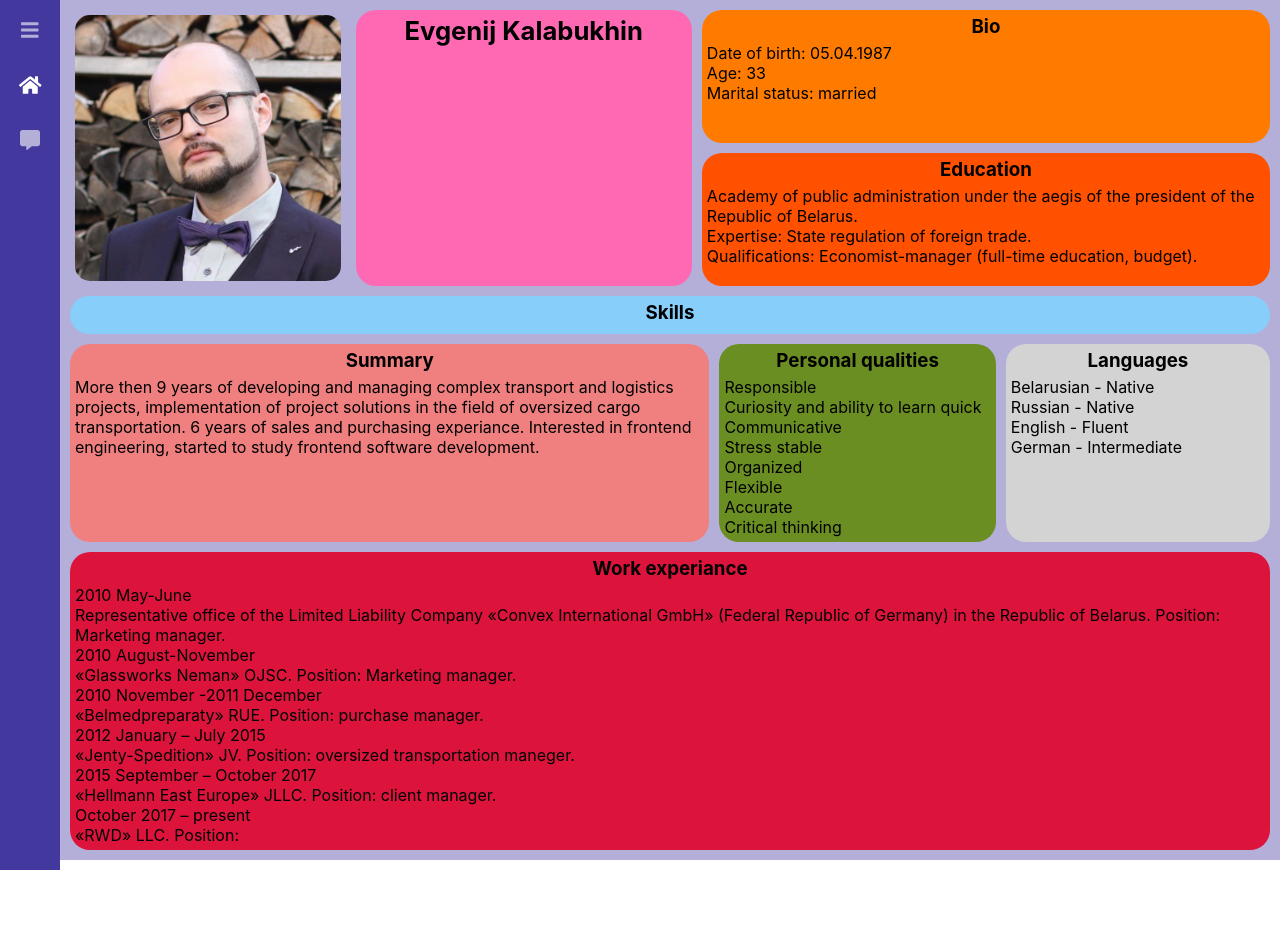
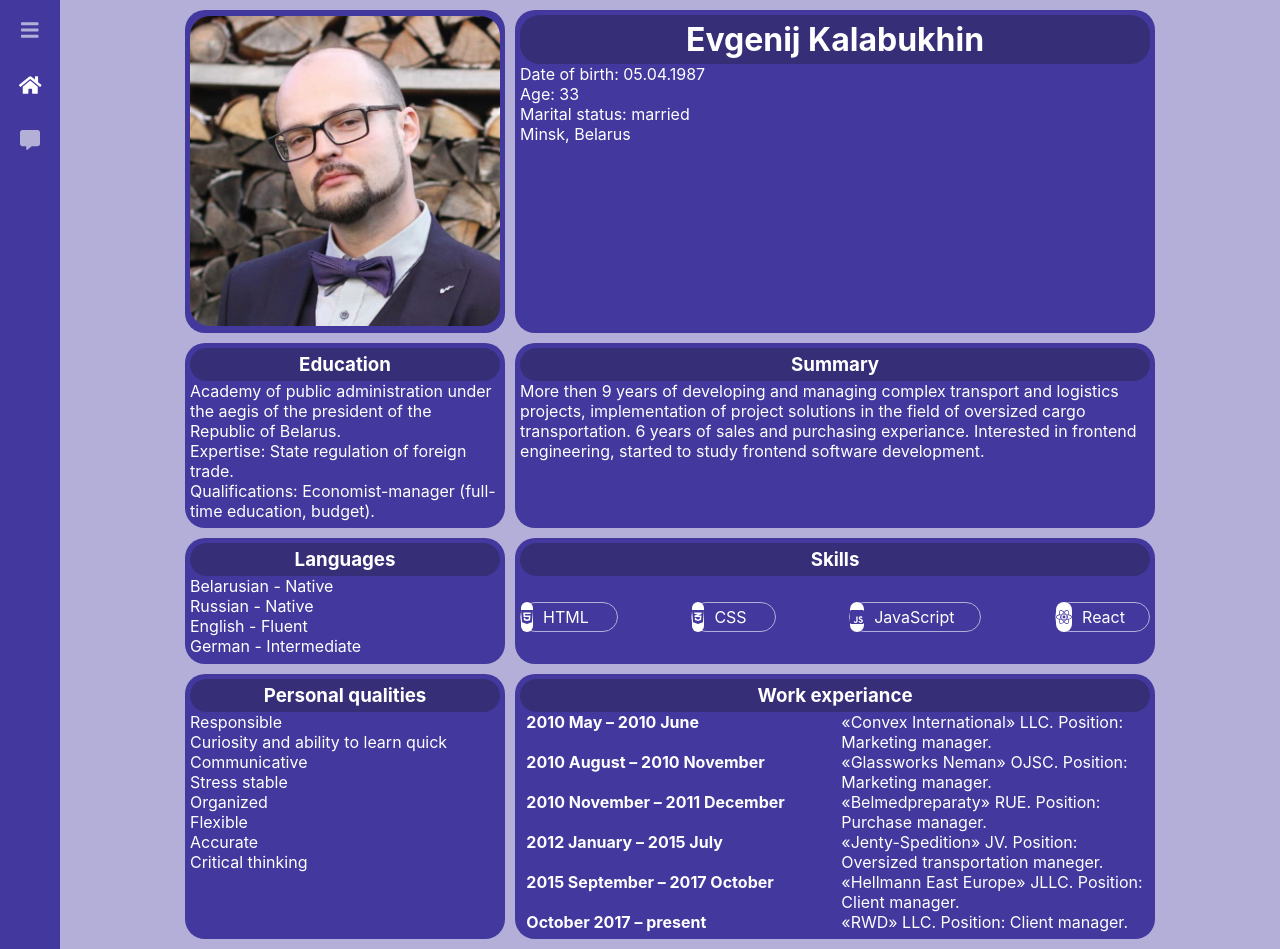
Before and after one commit to EK-machine/promo, a React (Create React App) app: page / in a window 1280 px wide. Before the commit the page ends 870 px from the top, so only its background shows below. Built offline with nearby package versions, Linux system fonts and the light colour scheme.

Commit message:
changed layout and styling of hopage

```diff
--- a/src/App.jsx
+++ b/src/App.jsx
@@ -1,11 +1,11 @@
 import React from 'react';
 import './App.css';
-import PageContainer from './pages/PagesContainer';
+import PagesContainer from './pages/PagesContainer';
 
 function App() {
   return (
     <div className="App">
-      <PageContainer />
+      <PagesContainer />
     </div>
   );
 }
--- a/src/components/sidebar.css
+++ b/src/components/sidebar.css
@@ -2,7 +2,7 @@
   top: 0;
   left: 0;
   background-color: var(--background-color);
-  color: var(--sidebar-text-color);
+  color: var(--active-color);
   text-align: left;
   height: 100%;
   overflow: hidden;
--- a/src/index.css
+++ b/src/index.css
@@ -3,13 +3,6 @@ body {
   font-family: -apple-system, BlinkMacSystemFont, 'Segoe UI', 'Roboto', 'Oxygen',
     'Ubuntu', 'Cantarell', 'Fira Sans', 'Droid Sans', 'Helvetica Neue',
     sans-serif;
-  -webkit-font-smoothing: antialiased;
-  -moz-osx-font-smoothing: grayscale;
-}
-
-code {
-  font-family: source-code-pro, Menlo, Monaco, Consolas, 'Courier New',
-    monospace;
 }
 
 .App {
--- a/src/pages/HomePage.jsx
+++ b/src/pages/HomePage.jsx
@@ -1,23 +1,29 @@
 import React from 'react';
-import './pages.css';
+import './homepage.css';
+import {
+  faHtml5,
+  faCss3Alt,
+  faJsSquare,
+  faReact,
+} from '@fortawesome/free-brands-svg-icons';
+import { FontAwesomeIcon } from '@fortawesome/react-fontawesome';
 
 function HomePage() {
   return (
+    <div className="home__page">
       <div className="home__container">
-      <img
-        className="home__avatar home__page-item"
-        src="/images/avatar.jpg"
-        alt="EKface"
-      />
-      <h1 className="home__name  home__page-item">Evgenij Kalabukhin</h1>
-      <div className="home__bio-education home__page-item">
-        <div className="home__bio-container">
-          <h3 className="home__h3">Bio</h3>
+        <div className="home__avatar home__page-item">
+          <img src="/images/avatar.jpg" alt="EK" />
+        </div>
+        <div className="home__main-data home__page-item">
+          <h1 className="home__name">Evgenij Kalabukhin</h1>
           <p className="home__paragraph">Date of birth: 05.04.1987</p>
           <p className="home__paragraph">Age: 33 </p>
           <p className="home__paragraph">Marital status: married</p>
+          <p className="home__paragraph">Minsk, Belarus</p>
         </div>
-        <div className="home__education-container">
+
+        <div className="home__education-container home__page-item">
           <h3 className="home__h3">Education</h3>
           <p className="home__paragraph">
             Academy of public administration under the aegis of the president of
@@ -30,10 +36,7 @@ function HomePage() {
             Qualifications: Economist-manager (full-time education, budget).
           </p>
         </div>
-      </div>
-      <div className="home__skills-container home__page-item">
-        <h3 className="home__h3">Skills</h3>
-      </div>
+
         <div className="home__summary-container home__page-item">
           <h3 className="home__h3">Summary</h3>
           <p className="home__paragraph">
@@ -44,10 +47,51 @@ function HomePage() {
             frontend software development.
           </p>
         </div>
+
+        <div className="home__languages-container home__page-item">
+          <h3 className="home__h3">Languages</h3>
+          <p className="home__paragraph">Belarusian - Native</p>
+          <p className="home__paragraph">Russian - Native</p>
+          <p className="home__paragraph">English - Fluent</p>
+          <p className="home__paragraph">German - Intermediate</p>
+        </div>
+
+        <div className="home__skills-container home__page-item">
+          <h3 className="home__h3">Skills</h3>
+          <div className="home__chips-container">
+            <div className="chip">
+              <div className="chip-icon">
+                <FontAwesomeIcon icon={faHtml5} />
+              </div>
+              <div className="chip-text">HTML</div>
+            </div>
+            <div className="chip">
+              <div className="chip-icon">
+                <FontAwesomeIcon icon={faCss3Alt} />
+              </div>
+              <div className="chip-text">CSS</div>
+            </div>
+            <div className="chip">
+              <div className="chip-icon">
+                <FontAwesomeIcon icon={faJsSquare} />
+              </div>
+              <div className="chip-text">JavaScript</div>
+            </div>
+            <div className="chip">
+              <div className="chip-icon">
+                <FontAwesomeIcon icon={faReact} />
+              </div>
+              <div className="chip-text">React</div>
+            </div>
+          </div>
+        </div>
+
         <div className="home__qualities home__page-item">
           <h3 className="home__h3">Personal qualities</h3>
           <p className="home__paragraph">Responsible</p>
-        <p className="home__paragraph">Curiosity and ability to learn quick</p>
+          <p className="home__paragraph">
+            Curiosity and ability to learn quick
+          </p>
           <p className="home__paragraph">Communicative</p>
           <p className="home__paragraph">Stress stable</p>
           <p className="home__paragraph">Organized</p>
@@ -55,51 +99,58 @@ function HomePage() {
           <p className="home__paragraph">Accurate</p>
           <p className="home__paragraph">Critical thinking</p>
         </div>
-      <div className="home__languages-container home__page-item">
-        <h3 className="home__h3">Languages</h3>
-        <p className="home__paragraph">Belarusian - Native</p>
-        <p className="home__paragraph">Russian - Native</p>
-        <p className="home__paragraph">English - Fluent</p>
-        <p className="home__paragraph">German - Intermediate</p>
-      </div>
+
         <div className="home__experiance-container  home__page-item">
           <h3 className="home__h3">Work experiance</h3>
-        <p className="home__paragraph home__experiance-item">2010 May-June</p>
-        <p className="home__paragraph home__experiance-item">
-          Representative office of the Limited Liability Company «Convex
-          International GmbH» (Federal Republic of Germany) in the Republic of
-          Belarus. Position: Marketing manager.
+          <div className="home__experiance-item">
+            <p className="home__paragraph home__experiance-item-1">
+              2010 May – 2010 June
             </p>
-        <p className="home__paragraph home__experiance-item">
-          2010 August-November
+            <p className="home__paragraph home__experiance-item-2">
+              «Convex International» LLC. Position: Marketing manager.
             </p>
-        <p className="home__paragraph home__experiance-item">
+          </div>
+          <div className="home__experiance-item">
+            <p className="home__paragraph home__experiance-item-1">
+              2010 August – 2010 November
+            </p>
+            <p className="home__paragraph home__experiance-item-2">
               «Glassworks Neman» OJSC. Position: Marketing manager.
             </p>
-        <p className="home__paragraph home__experiance-item">
-          2010 November -2011 December
+          </div>
+          <div className="home__experiance-item">
+            <p className="home__paragraph home__experiance-item-1">
+              2010 November – 2011 December
             </p>
-        <p className="home__paragraph home__experiance-item">
-          «Belmedpreparaty» RUE. Position: purchase manager.
+            <p className="home__paragraph home__experiance-item-2">
+              «Belmedpreparaty» RUE. Position: Purchase manager.
             </p>
-        <p className="home__paragraph home__experiance-item">
-          2012 January – July 2015
+          </div>
+          <div className="home__experiance-item">
+            <p className="home__paragraph home__experiance-item-1">
+              2012 January – 2015 July
             </p>
-        <p className="home__paragraph home__experiance-item">
-          «Jenty-Spedition» JV. Position: oversized transportation maneger.
+            <p className="home__paragraph home__experiance-item-2">
+              «Jenty-Spedition» JV. Position: Oversized transportation maneger.
             </p>
-        <p className="home__paragraph home__experiance-item">
-          2015 September – October 2017
+          </div>
+          <div className="home__experiance-item">
+            <p className="home__paragraph home__experiance-item-1">
+              2015 September – 2017 October
             </p>
-        <p className="home__paragraph home__experiance-item">
-          «Hellmann East Europe» JLLC. Position: client manager.
+            <p className="home__paragraph home__experiance-item-2">
+              «Hellmann East Europe» JLLC. Position: Client manager.
             </p>
-        <p className="home__paragraph home__experiance-item">
+          </div>
+          <div className="home__experiance-item">
+            <p className="home__paragraph home__experiance-item-1">
               October 2017 – present
             </p>
-        <p className="home__paragraph home__experiance-item">
-          «RWD» LLC. Position:{' '}
+            <p className="home__paragraph home__experiance-item-2">
+              «RWD» LLC. Position: Client manager.
             </p>
+          </div>
+        </div>
       </div>
     </div>
   );
--- a/src/pages/PagesContainer.jsx
+++ b/src/pages/PagesContainer.jsx
@@ -1,7 +1,7 @@
 import React from 'react';
 import { BrowserRouter, Route, Switch } from 'react-router-dom';
 import Sidebar from '../components/Sidebar';
-import './pages.css';
+import './pagescontainer.css';
 import HomePage from './HomePage';
 import CommentPage from './CommentPage';
 import NotFoundPage from './NotFoundPage';
--- /dev/null
+++ b/src/pages/homepage.css
@@ -0,0 +1,238 @@
+.home__page {
+  color: var(--active-color);
+  font-family: -apple-system, BlinkMacSystemFont, 'Segoe UI', 'Roboto', 'Oxygen',
+    'Ubuntu', 'Cantarell', 'Fira Sans', 'Droid Sans', 'Helvetica Neue',
+    sans-serif;
+  padding: 5px;
+  background-color: rgb(179 175 216);
+  display: flex;
+  justify-content: center;
+  height: 100%;
+}
+
+.home__container {
+  display: flex;
+  flex-direction: row;
+  justify-content: stretch;
+  flex-wrap: wrap;
+  width: 980px;
+}
+
+.home__page-item {
+  border-radius: 20px;
+  margin: 5px;
+  padding: 5px;
+}
+
+.home__avatar {
+  background-color: var(--background-color);
+  overflow: hidden;
+  display: flex;
+  justify-content: center;
+  align-items: center;
+  flex-basis: 31%;
+  flex-grow: 1;
+  flex-shrink: 2;
+  order: -1;
+}
+
+.home__avatar img {
+  border-radius: 20px;
+  max-width: 100%;
+  max-height: 100%;
+  display: block;
+}
+
+.home__name {
+  text-align: center;
+  background-color: var(--background-hover-color);
+  border-radius: 20px;
+  margin: 0;
+  padding: 5px;
+}
+
+.home__main-data {
+  background-color: var(--background-color);
+  flex-basis: 63%;
+  flex-grow: 2;
+  flex-shrink: 1;
+  order: 0;
+  text-align: left;
+}
+
+.home__education-container {
+  background-color: var(--background-color);
+  flex-basis: 31%;
+  flex-grow: 1;
+  flex-shrink: 2;
+  order: 1;
+}
+
+.home__summary-container {
+  background-color: var(--background-color);
+  flex-basis: 63%;
+  flex-grow: 2;
+  flex-shrink: 1;
+  order: 2;
+}
+
+.home__languages-container {
+  background-color: var(--background-color);
+  flex-basis: 31%;
+  flex-grow: 1;
+  flex-shrink: 2;
+  order: 3;
+}
+
+.home__skills-container {
+  background-color: var(--background-color);
+  flex-basis: 63%;
+  flex-grow: 2;
+  flex-shrink: 1;
+  order: 4;
+  display: flex;
+  flex-direction: column;
+}
+
+.home__chips-container {
+  display: flex;
+  flex-wrap: wrap;
+  justify-content: space-between;
+  align-content: center;
+  flex-grow: 1;
+}
+
+.chip {
+  background-color: var(--background-color);
+  margin-right: 5px;
+  flex-shrink: 1;
+  height: 30px;
+  border-radius: 15px;
+  box-sizing: border-box;
+  border: 1px solid rgb(179 175 216);
+  display: inline-flex;
+  justify-content: flex-start;
+  align-items: center;
+}
+
+.chip:last-child {
+  margin-right: 0px;
+}
+
+.chip:hover {
+  background-color: var(--background-hover-color);
+  cursor: pointer;
+}
+
+.chip-icon {
+  width: 30px;
+  height: 30px;
+  border-radius: 15px;
+  margin-right: 10px;
+  background-color: var(--active-color);
+  flex-basis: content;
+  display: flex;
+  justify-content: center;
+  align-items: center;
+  color: var(--background-color);
+}
+
+.chip-text {
+  margin-right: 10px;
+  flex-basis: content;
+  display: flex;
+  justify-content: center;
+  align-items: center;
+}
+
+.home__qualities {
+  background-color: var(--background-color);
+  flex-basis: 31%;
+  flex-grow: 1;
+  flex-shrink: 1;
+  order: 5;
+}
+.home__experiance-container {
+  background-color: var(--background-color);
+  flex-basis: 63%;
+  flex-grow: 2;
+  flex-shrink: 1;
+  order: 6;
+}
+
+.home__experiance-item {
+  display: flex;
+  flex-direction: row;
+  justify-content: space-around;
+}
+
+.home__experiance-item-1 {
+  font-weight: bold;
+  flex-basis: 48%;
+}
+
+.home__experiance-item-2 {
+  flex-basis: 48%;
+}
+
+.home__h3 {
+  background-color: var(--background-hover-color);
+  border-radius: 20px;
+  margin: 0;
+  padding: 5px;
+}
+
+.home__paragraph {
+  margin: 0;
+  text-align: left;
+}
+
+@media only screen and (max-width: 768px) {
+  .home__bio-education {
+    flex-basis: 94%;
+    flex-grow: 1;
+    flex-shrink: 0;
+  }
+
+  .home__summary-container {
+    flex-basis: 94%;
+    flex-grow: 1;
+    flex-shrink: 0;
+  }
+
+  .home__skills-container {
+    flex-basis: 94%;
+    flex-grow: 1;
+    flex-shrink: 0;
+    order: 3;
+  }
+
+  .home__skills-container h3 {
+    margin-bottom: 5px;
+  }
+
+  .home__languages-container {
+    order: 4;
+  }
+
+  .home__qualities {
+    flex-basis: 63%;
+    flex-grow: 2;
+    flex-shrink: 1;
+    order: 5;
+  }
+
+  .home__experiance-container {
+    flex-basis: 94%;
+    flex-grow: 1;
+    flex-shrink: 0;
+  }
+}
+
+@media only screen and (max-width: 480px) {
+  .home__page-item {
+    flex-basis: 100%;
+    flex-grow: 1;
+    flex-shrink: 0;
+  }
+}
--- a/src/pages/pages.css
+++ /dev/null
@@ -1,163 +0,0 @@
-.grid__container {
-  display: grid;
-  grid-template-areas: 'sidebar main-content';
-  grid-template-columns: auto 5fr;
-  grid-template-rows: 1fr;
-  height: 100vh;
-  margin: 0px;
-}
-
-.grid__sidebar {
-  grid-area: sidebar;
-}
-
-.grid__main-content {
-  grid-area: main-content;
-  text-align: center;
-}
-
-.home__container {
-  display: flex;
-  flex-direction: row;
-  justify-content: space-around;
-  flex-wrap: wrap;
-  padding: 5px;
-  background-color: rgb(179 175 216);
-}
-
-.home__page-item {
-  border-radius: 20px;
-  margin: 5px;
-  padding: 5px;
-}
-
-.home__avatar {
-  overflow: hidden;
-  flex-basis: 15%;
-  flex-grow: 1;
-  flex-shrink: 0;
-  order: -1;
-}
-
-.home__name {
-  font-size: 2vw;
-  background-color: hotpink;
-  flex-basis: 20%;
-  flex-grow: 1;
-  order: 0;
-  flex-shrink: 2;
-}
-
-.home__bio-education {
-  background-color: none;
-  padding: 0;
-  flex-basis: 40%;
-  flex-grow: 1;
-  order: 1;
-  display: flex;
-  flex-direction: column;
-  justify-content: stretch;
-  align-items: stretch;
-  flex-shrink: 2;
-}
-
-.home__bio-container {
-  background-color: rgb(255, 123, 0);
-  order: 1;
-  border-radius: 20px;
-  padding: 5px;
-  margin-bottom: 10px;
-  flex-basis: 50%;
-}
-
-.home__education-container {
-  background-color: rgb(255, 81, 0);
-  order: 1;
-  border-radius: 20px;
-  padding: 5px;
-  flex-basis: 50%;
-}
-
-.home__h3 {
-  margin: 0 0 5px 0;
-}
-
-.home__paragraph {
-  margin: 0;
-  text-align: left;
-}
-
-.home__skills-container {
-  background-color: lightskyblue;
-  flex-basis: 100%;
-  flex-grow: 1;
-  order: 2;
-}
-
-.home__summary-container {
-  background-color: lightcoral;
-  flex-basis: 50%;
-  flex-grow: 2;
-  order: 3;
-}
-
-.home__qualities {
-  background-color: olivedrab;
-  flex-basis: 20%;
-  flex-grow: 2;
-  order: 4;
-}
-
-.home__languages-container {
-  background-color: lightgrey;
-  flex-basis: 20%;
-  flex-grow: 1;
-  order: 5;
-}
-
-.home__experiance-container {
-  background-color: crimson;
-  flex-basis: 100%;
-  flex-grow: 1;
-  order: 6;
-}
-
-@media only screen and (max-width: 1049px) {
-  .home__avatar {
-    flex-basis: 40%;
-    flex-grow: 1;
-  }
-
-  .home__name {
-    font-size: 2em;
-    flex-basis: 40%;
-    flex-grow: 1;
-  }
-
-  .home__bio-education {
-    flex-basis: 100%;
-    flex-grow: 1;
-  }
-
-  .home__summary-container {
-    flex-basis: 100%;
-    flex-grow: 1;
-  }
-
-  .home__qualities {
-    flex-basis: 40%;
-    flex-grow: 1;
-  }
-
-  .home__languages-container {
-    flex-basis: 40%;
-    flex-grow: 1;
-  }
-}
-
-@media only screen and (max-width: 600px) {
-  .home__page-item {
-    flex-basis: 100%;
-    flex-grow: 1;
-  }
-}
--- /dev/null
+++ b/src/pages/pagescontainer.css
@@ -0,0 +1,17 @@
+.grid__container {
+  display: grid;
+  grid-template-areas: 'sidebar main-content';
+  grid-template-columns: auto 5fr;
+  grid-template-rows: 1fr;
+  height: 100vh;
+  margin: 0px;
+}
+
+.grid__sidebar {
+  grid-area: sidebar;
+}
+
+.grid__main-content {
+  grid-area: main-content;
+  text-align: center;
+}
```
Lines whose indentation alone changed are shown as unchanged.
